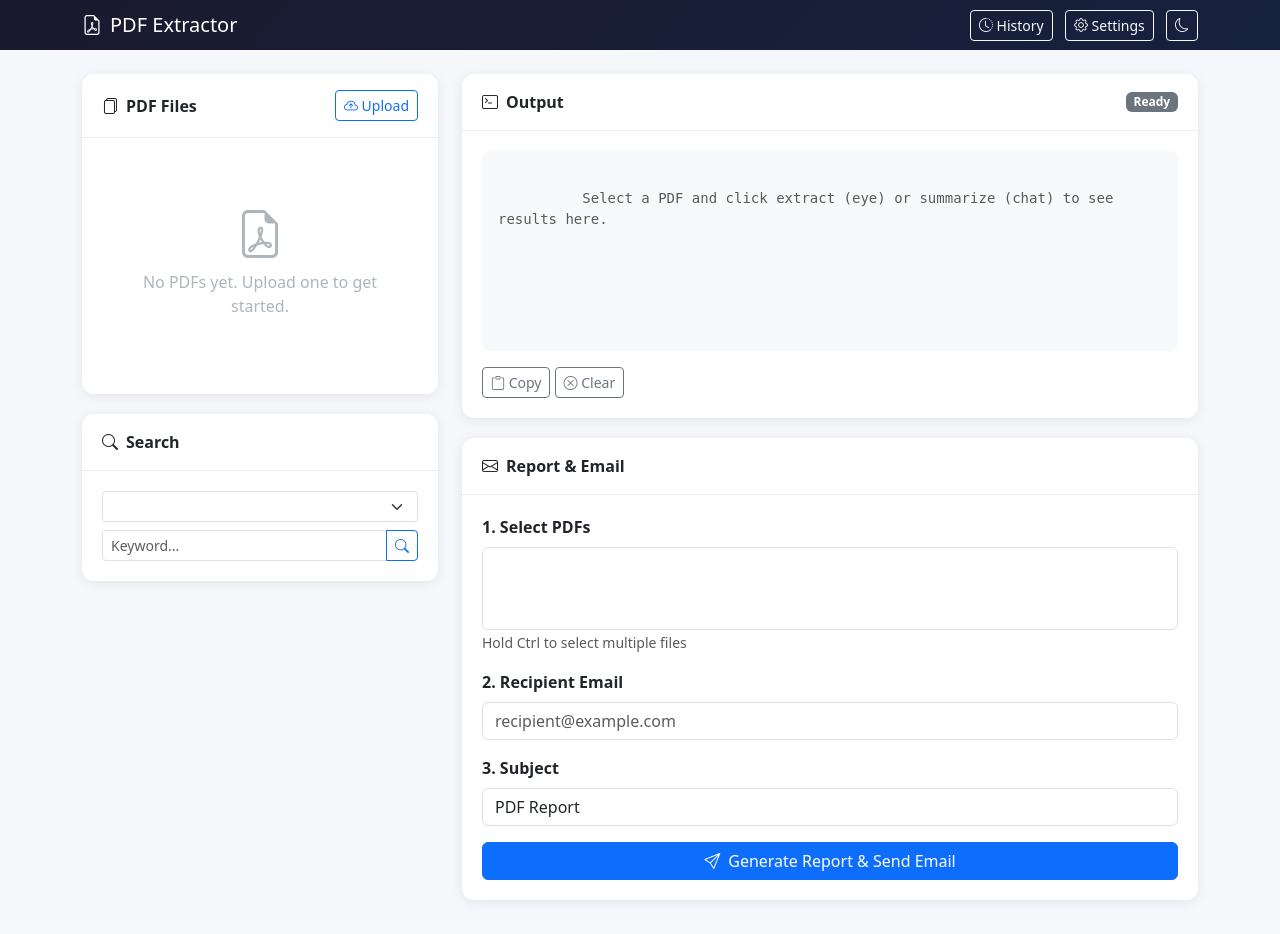
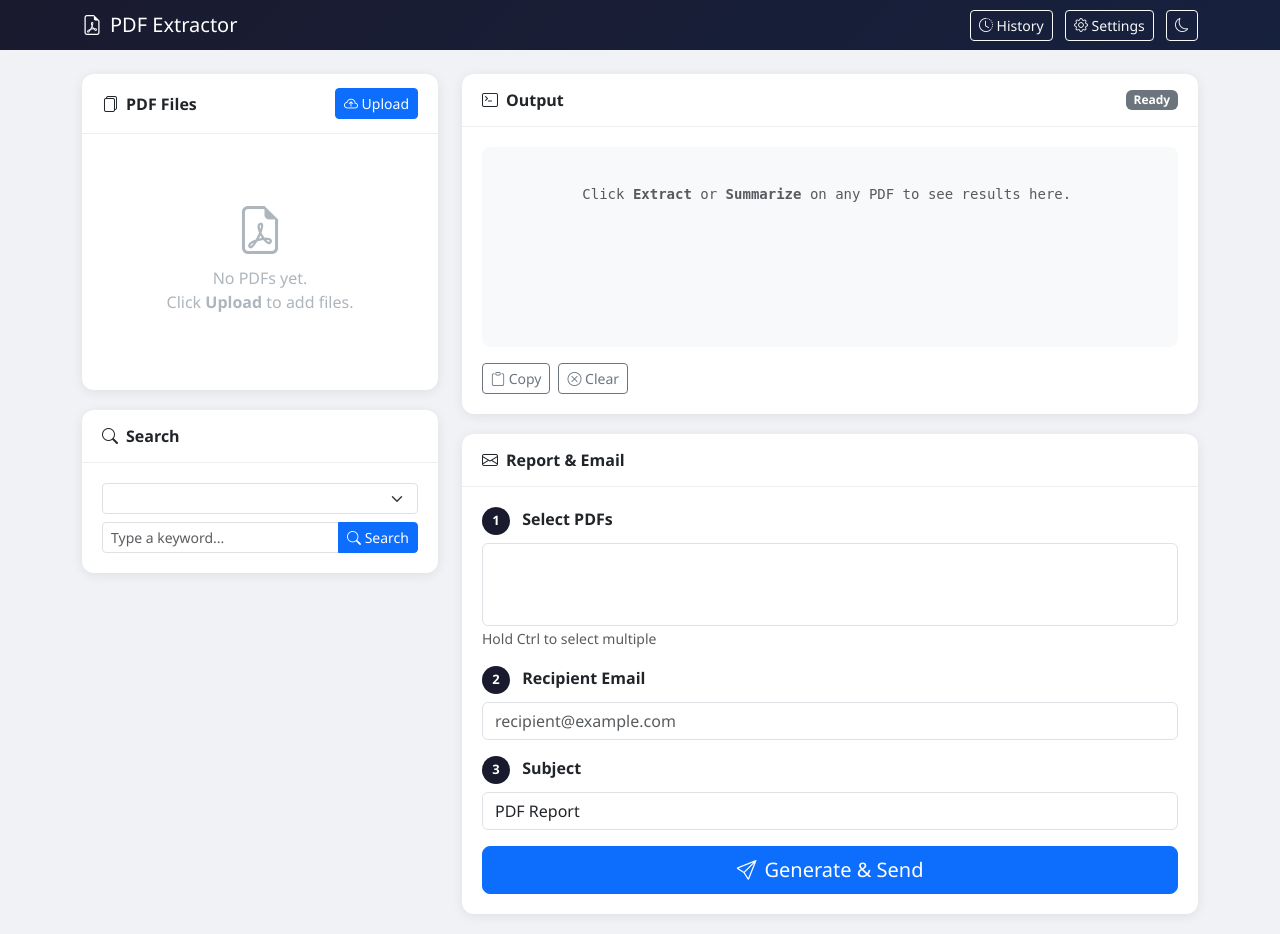
Before and after one commit to Mrsteel2/PdfExtroctor, a Flask app: page / in a window 1280 px wide. Before the commit the page ends 902 px from the top, so only its background shows below. Run offline with Flask 3, Linux system fonts and the light colour scheme; lists and menus that the app fills with data are empty; some libraries are stand-ins or nearby versions.

Commit message:
Revamp UI with labeled buttons, tooltips, better layout

```diff
--- a/web/templates/index.html
+++ b/web/templates/index.html
@@ -7,26 +7,20 @@
   <link rel="stylesheet" href="https://cdn.jsdelivr.net/npm/bootstrap@5.3.0/dist/css/bootstrap.min.css">
   <link rel="stylesheet" href="https://cdn.jsdelivr.net/npm/bootstrap-icons@1.11.0/font/bootstrap-icons.css">
   <style>
-    body { background: #f5f7fa; }
+    body { background: #f0f2f5; font-family: 'Segoe UI', sans-serif; }
     .navbar { background: linear-gradient(135deg, #1a1a2e 0%, #16213e 100%); }
     .card { border: none; border-radius: 12px; box-shadow: 0 2px 12px rgba(0,0,0,0.08); margin-bottom: 20px; }
-    .card-header { background: transparent; border-bottom: 1px solid #eee; font-weight: 600; padding: 16px 20px; }
+    .card-header { background: transparent; border-bottom: 1px solid #eee; font-weight: 600; padding: 14px 20px; }
     .card-body { padding: 20px; }
-    .btn-action { border-radius: 8px; padding: 6px 14px; font-size: 13px; }
-    .result-box { background: #f8f9fa; border-radius: 8px; padding: 16px; max-height: 400px; overflow-y: auto; font-size: 14px; white-space: pre-wrap; font-family: 'SF Mono', 'Cascadia Code', monospace; }
-    .file-item { display: flex; align-items: center; justify-content: space-between; padding: 10px 14px; background: #f8f9fa; border-radius: 8px; margin-bottom: 8px; }
-    .file-item:hover { background: #e9ecef; }
-    .toast-container { position: fixed; top: 20px; right: 20px; z-index: 9999; }
-    .loading { display: none; }
-    .loading.active { display: inline-block; }
-    .badge-pdf { background: #e74c3c; color: #fff; font-size: 11px; }
-    .tab-pane { padding-top: 16px; }
-    .nav-tabs .nav-link { color: #495057; font-weight: 500; }
-    .nav-tabs .nav-link.active { color: #1a1a2e; font-weight: 600; }
-    .section-title { font-size: 14px; font-weight: 700; text-transform: uppercase; letter-spacing: 0.5px; color: #6c757d; margin-bottom: 12px; }
+    .file-item { display: flex; align-items: center; justify-content: space-between; padding: 10px 14px; background: #f8f9fa; border-radius: 8px; margin-bottom: 8px; transition: all 0.2s; }
+    .file-item:hover { background: #e9ecef; transform: translateX(4px); }
+    .result-box { background: #f8f9fa; border-radius: 8px; padding: 16px; max-height: 400px; overflow-y: auto; font-size: 14px; white-space: pre-wrap; font-family: 'Cascadia Code', monospace; }
     .empty-state { text-align: center; padding: 40px 20px; color: #adb5bd; }
     .empty-state i { font-size: 48px; margin-bottom: 12px; }
-    pre { margin-bottom: 0; }
+    .btn-labeled { display: inline-flex; align-items: center; gap: 6px; padding: 6px 14px; font-size: 13px; border-radius: 8px; }
+    .section-title { font-size: 13px; font-weight: 700; text-transform: uppercase; letter-spacing: 0.5px; color: #6c757d; margin-bottom: 12px; }
+    .step-label { background: #1a1a2e; color: #fff; width: 28px; height: 28px; border-radius: 50%; display: inline-flex; align-items: center; justify-content: center; font-size: 13px; font-weight: 700; margin-right: 8px; }
+    /* Dark Mode */
     body.dark { background: #1a1a2e; color: #e0e0e0; }
     body.dark .card { background: #16213e; color: #e0e0e0; }
     body.dark .card-header { border-color: #2a2a4a; color: #e0e0e0; }
@@ -37,6 +31,10 @@
     body.dark .result-box { background: #0f0f23; color: #e0e0e0; }
     body.dark .form-check-label { color: #e0e0e0; }
     body.dark .navbar { background: #0f0f23 !important; }
+    body.dark .step-label { background: #0f3460; }
+    /* Tooltip */
+    [data-tooltip] { position: relative; cursor: pointer; }
+    [data-tooltip]:hover::after { content: attr(data-tooltip); position: absolute; bottom: 110%; left: 50%; transform: translateX(-50%); background: #333; color: #fff; padding: 4px 10px; border-radius: 6px; font-size: 12px; white-space: nowrap; z-index: 99; pointer-events: none; }
   </style>
 </head>
 <body>
@@ -45,9 +43,9 @@
   <div class="container d-flex justify-content-between align-items-center">
     <span class="navbar-brand mb-0 h1"><i class="bi bi-file-earmark-pdf me-2"></i>PDF Extractor</span>
     <div>
-      <a href="{{ url_for('history') }}" class="btn btn-outline-light btn-sm me-2"><i class="bi bi-clock-history"></i> History</a>
-      <a href="{{ url_for('settings') }}" class="btn btn-outline-light btn-sm me-2"><i class="bi bi-gear"></i> Settings</a>
-      <button class="btn btn-outline-light btn-sm" onclick="toggleDark()"><i class="bi bi-moon" id="darkIcon"></i></button>
+      <a href="{{ url_for('history') }}" class="btn btn-outline-light btn-sm me-2" data-tooltip="View past reports"><i class="bi bi-clock-history"></i> History</a>
+      <a href="{{ url_for('settings') }}" class="btn btn-outline-light btn-sm me-2" data-tooltip="App settings"><i class="bi bi-gear"></i> Settings</a>
+      <button class="btn btn-outline-light btn-sm" onclick="toggleDark()" data-tooltip="Toggle dark mode"><i class="bi bi-moon" id="darkIcon"></i></button>
     </div>
   </div>
 </nav>
@@ -77,12 +75,13 @@
 {% endwith %}
 
 <div class="row">
-  <!-- Left: File list -->
+  <!-- Left Column -->
   <div class="col-md-4">
+    <!-- File List -->
     <div class="card">
       <div class="card-header d-flex justify-content-between align-items-center">
         <span><i class="bi bi-files me-2"></i>PDF Files</span>
-        <button class="btn btn-sm btn-outline-primary" data-bs-toggle="modal" data-bs-target="#uploadModal"><i class="bi bi-cloud-arrow-up"></i> Upload</button>
+        <button class="btn btn-sm btn-primary" data-bs-toggle="modal" data-bs-target="#uploadModal" data-tooltip="Upload PDF files"><i class="bi bi-cloud-arrow-up"></i> Upload</button>
       </div>
       <div class="card-body">
         {% if pdfs %}
@@ -94,26 +93,27 @@
           <div class="file-item">
             <div class="d-flex align-items-center">
               <input class="form-check-input me-2 pdf-check" type="checkbox" value="{{ pdf.name }}">
-              <span><i class="bi bi-file-earmark-pdf text-danger me-2"></i>{{ pdf.name }}</span>
+              <i class="bi bi-file-earmark-pdf text-danger me-2"></i>
+              <span class="text-truncate" style="max-width:180px;">{{ pdf.name }}</span>
             </div>
-            <div>
-              <a href="{{ url_for('preview', filename=pdf.name) }}" target="_blank" class="btn btn-sm btn-outline-secondary"><i class="bi bi-box-arrow-up-right"></i></a>
-              <button class="btn btn-sm btn-outline-info btn-action extract-btn" data-file="{{ pdf.name }}"><i class="bi bi-eye"></i></button>
-              <button class="btn btn-sm btn-outline-warning btn-action summarize-btn" data-file="{{ pdf.name }}"><i class="bi bi-chat-dots"></i></button>
-              <button class="btn btn-sm btn-outline-danger btn-action" onclick="confirm('Delete {{ pdf.name }}?') && window.location.href='{{ url_for('delete', filename=pdf.name) }}'"><i class="bi bi-trash"></i></button>
+            <div class="d-flex gap-1">
+              <a href="{{ url_for('preview', filename=pdf.name) }}" target="_blank" class="btn btn-sm btn-outline-secondary" data-tooltip="Preview PDF"><i class="bi bi-box-arrow-up-right"></i> View</a>
+              <button class="btn btn-sm btn-outline-info extract-btn" data-file="{{ pdf.name }}" data-tooltip="Extract text from PDF"><i class="bi bi-eye"></i> Extract</button>
+              <button class="btn btn-sm btn-outline-warning summarize-btn" data-file="{{ pdf.name }}" data-tooltip="AI summarize PDF"><i class="bi bi-chat-dots"></i> Summarize</button>
+              <button class="btn btn-sm btn-outline-danger" data-tooltip="Delete PDF" onclick="confirm('Delete {{ pdf.name }}?') && window.location.href='{{ url_for('delete', filename=pdf.name) }}'"><i class="bi bi-trash"></i></button>
             </div>
           </div>
           {% endfor %}
         {% else %}
           <div class="empty-state">
             <i class="bi bi-file-earmark-pdf"></i>
-            <p>No PDFs yet. Upload one to get started.</p>
+            <p>No PDFs yet.<br>Click <strong>Upload</strong> to add files.</p>
           </div>
         {% endif %}
       </div>
     </div>
 
-    <!-- Quick search -->
+    <!-- Search -->
     <div class="card">
       <div class="card-header"><i class="bi bi-search me-2"></i>Search</div>
       <div class="card-body">
@@ -123,16 +123,17 @@
           {% endfor %}
         </select>
         <div class="input-group">
-          <input type="text" class="form-control form-control-sm" id="searchQuery" placeholder="Keyword...">
-          <button class="btn btn-sm btn-outline-primary" onclick="doSearch()"><i class="bi bi-search"></i></button>
+          <input type="text" class="form-control form-control-sm" id="searchQuery" placeholder="Type a keyword...">
+          <button class="btn btn-sm btn-primary" onclick="doSearch()" data-tooltip="Search in PDF"><i class="bi bi-search"></i> Search</button>
         </div>
         <div id="searchResults" class="mt-2 result-box" style="display:none; max-height:200px;"></div>
       </div>
     </div>
   </div>
 
-  <!-- Right: Results -->
+  <!-- Right Column -->
   <div class="col-md-8">
+    <!-- Output -->
     <div class="card">
       <div class="card-header d-flex justify-content-between align-items-center">
         <span><i class="bi bi-terminal me-2"></i>Output</span>
@@ -140,11 +141,11 @@
       </div>
       <div class="card-body">
         <div id="outputArea" class="result-box" style="max-height:500px; min-height:200px;">
-          <span class="text-muted">Select a PDF and click extract (eye) or summarize (chat) to see results here.</span>
+          <span class="text-muted">Click <strong>Extract</strong> or <strong>Summarize</strong> on any PDF to see results here.</span>
         </div>
-        <div class="mt-3">
-          <button class="btn btn-sm btn-outline-secondary" onclick="copyOutput()"><i class="bi bi-clipboard"></i> Copy</button>
-          <button class="btn btn-sm btn-outline-secondary" onclick="clearOutput()"><i class="bi bi-x-circle"></i> Clear</button>
+        <div class="mt-3 d-flex gap-2">
+          <button class="btn btn-sm btn-outline-secondary" onclick="copyOutput()" data-tooltip="Copy output"><i class="bi bi-clipboard"></i> Copy</button>
+          <button class="btn btn-sm btn-outline-secondary" onclick="clearOutput()" data-tooltip="Clear output"><i class="bi bi-x-circle"></i> Clear</button>
         </div>
       </div>
     </div>
@@ -155,24 +156,24 @@
       <div class="card-body">
         <form action="{{ url_for('generate_and_send') }}" method="POST">
           <div class="mb-3">
-            <label class="form-label fw-semibold">1. Select PDFs</label>
+            <label class="form-label fw-semibold"><span class="step-label">1</span> Select PDFs</label>
             <select name="files" class="form-select" multiple size="3">
               {% for pdf in pdfs %}
               <option value="{{ pdf.name }}">{{ pdf.name }}</option>
               {% endfor %}
             </select>
-            <small class="text-muted">Hold Ctrl to select multiple files</small>
+            <small class="text-muted">Hold Ctrl to select multiple</small>
           </div>
           <div class="mb-3">
-            <label class="form-label fw-semibold">2. Recipient Email</label>
+            <label class="form-label fw-semibold"><span class="step-label">2</span> Recipient Email</label>
             <input type="email" name="to" class="form-control" placeholder="recipient@example.com" required>
           </div>
           <div class="mb-3">
-            <label class="form-label fw-semibold">3. Subject</label>
+            <label class="form-label fw-semibold"><span class="step-label">3</span> Subject</label>
             <input type="text" name="subject" class="form-control" value="PDF Report">
           </div>
           <input type="hidden" name="body" value="Please find the attached PDF report.">
-          <button type="submit" class="btn btn-primary w-100"><i class="bi bi-send me-2"></i>Generate Report & Send Email</button>
+          <button type="submit" class="btn btn-primary w-100 btn-lg" data-tooltip="Generate report and send via email"><i class="bi bi-send me-2"></i>Generate & Send</button>
         </form>
       </div>
     </div>
@@ -185,14 +186,15 @@
     <div class="modal-content">
       <form action="{{ url_for('upload') }}" method="POST" enctype="multipart/form-data">
         <div class="modal-header">
-          <h5 class="modal-title">Upload PDFs</h5>
+          <h5 class="modal-title"><i class="bi bi-cloud-arrow-up me-2"></i>Upload PDFs</h5>
           <button type="button" class="btn-close" data-bs-dismiss="modal"></button>
         </div>
         <div class="modal-body">
           <input type="file" name="files" class="form-control" accept=".pdf" multiple required>
         </div>
         <div class="modal-footer">
-          <button type="submit" class="btn btn-primary"><i class="bi bi-cloud-arrow-up"></i> Upload</button>
+          <button type="button" class="btn btn-secondary" data-bs-dismiss="modal">Cancel</button>
+          <button type="submit" class="btn btn-primary"><i class="bi bi-upload me-2"></i>Upload</button>
         </div>
       </form>
     </div>
```
